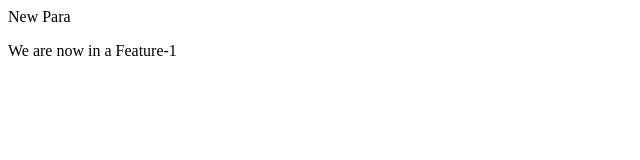
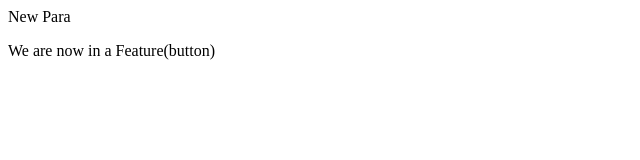
Before and after one commit to Sanjay2410/localRepo, a plain HTML site: page index.html in a window 1280 px wide. Shown: the full height of the page, 0-640 px from the left. Drawn offline with Linux system fonts and the light colour scheme.

Commit message:
Add Button

```diff
--- a/index.html
+++ b/index.html
@@ -1,2 +1,2 @@
 <p>New Para</p>
-<p>We are now in a Feature-1</p>
+<p>We are now in a Feature(button)</p>
```
